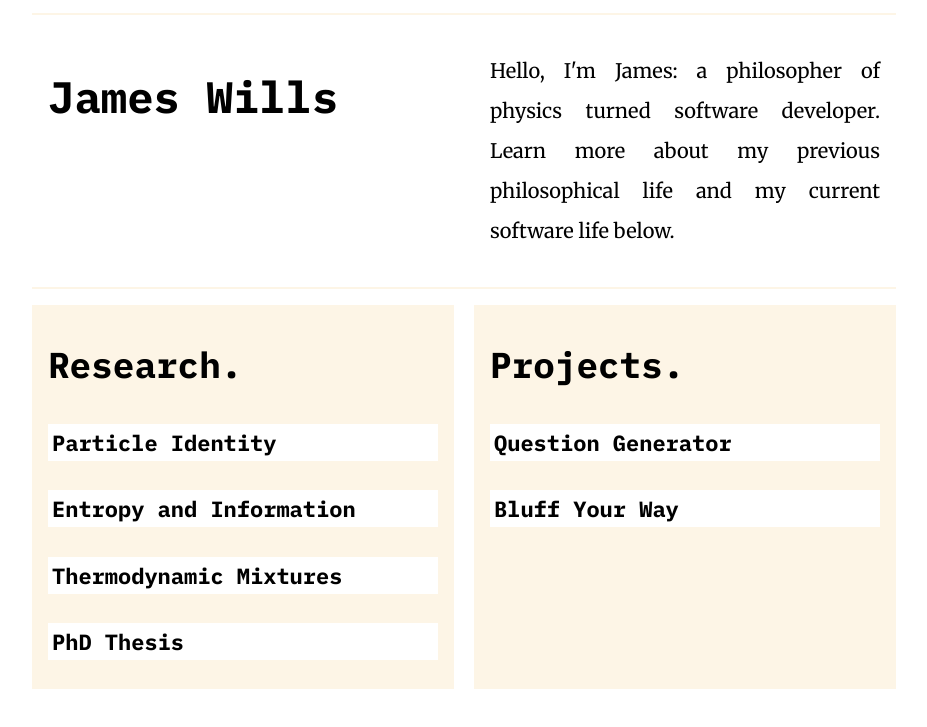
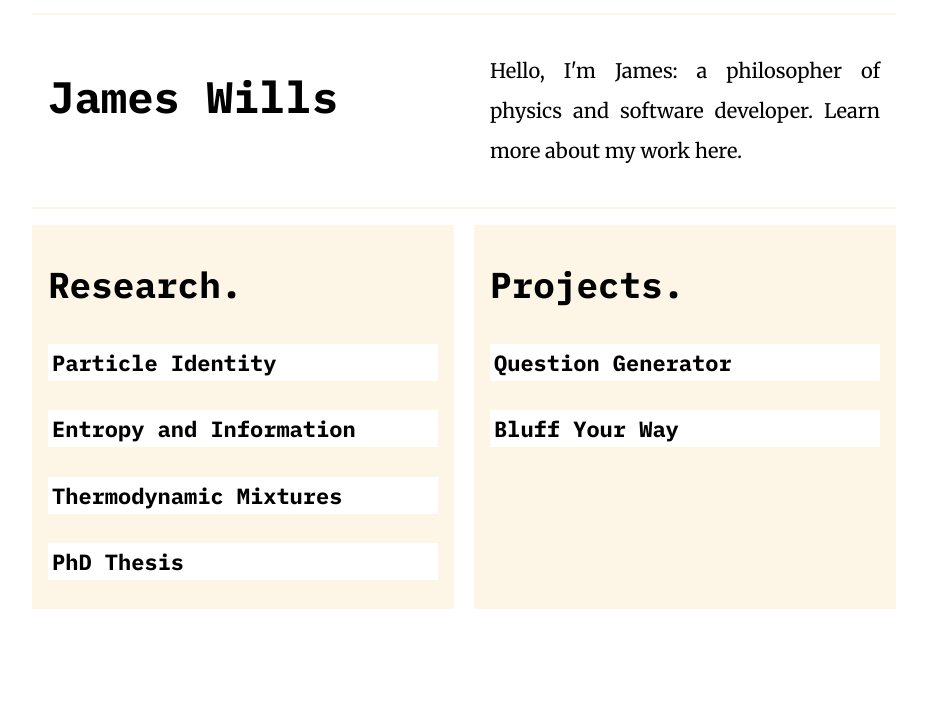
Before and after one commit to jamesjwills/jamesjwills.github.io, a plain HTML site: page index.html in a window 1280 px wide. Shown: the part 169-896 px from the top of the page, without its empty margins (176-1103 px from the left). After the commit the page ends 862 px from the top, so only its background shows below. Drawn offline with Linux system fonts and the light colour scheme.

Commit message:
update homepage blurb

```diff
--- a/index.html
+++ b/index.html
@@ -34,8 +34,8 @@
       </section>
 
       <section class="about__intro__blurb">
-        <p>Hello, I'm James: a philosopher of physics turned software developer.
-          Learn more about my previous philosophical life and my current software life below.</p>
+        <p>Hello, I'm James: a philosopher of physics and software developer.
+          Learn more about my work here.</p>
       </section>
     </section>
 
```
